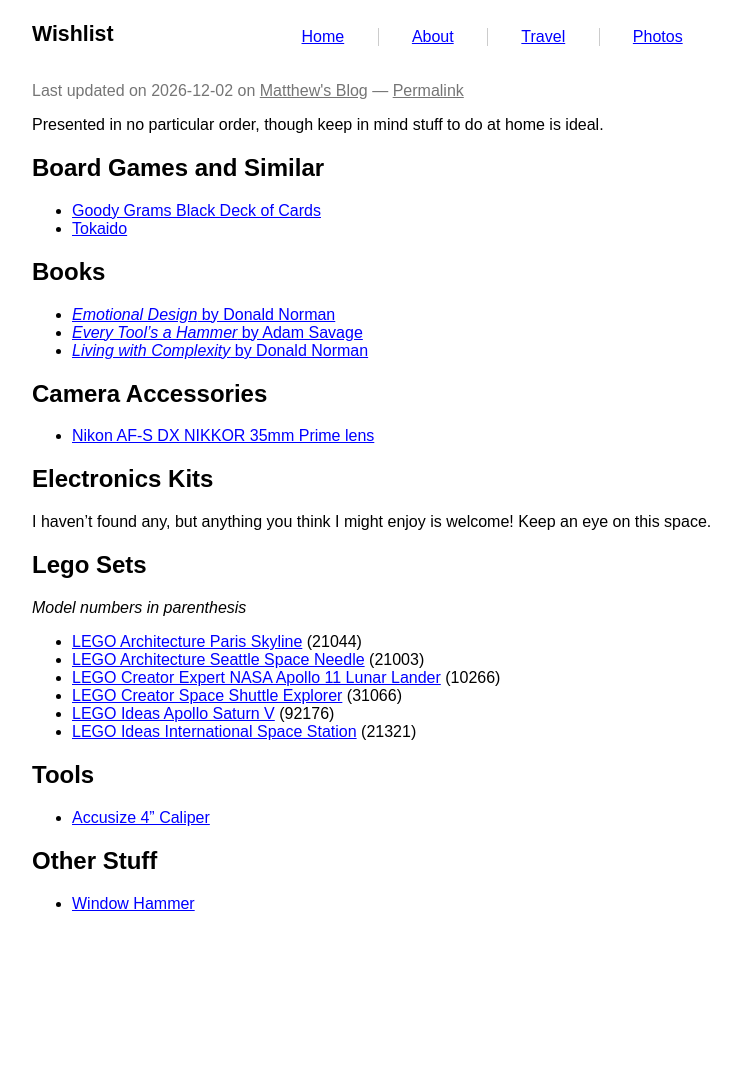
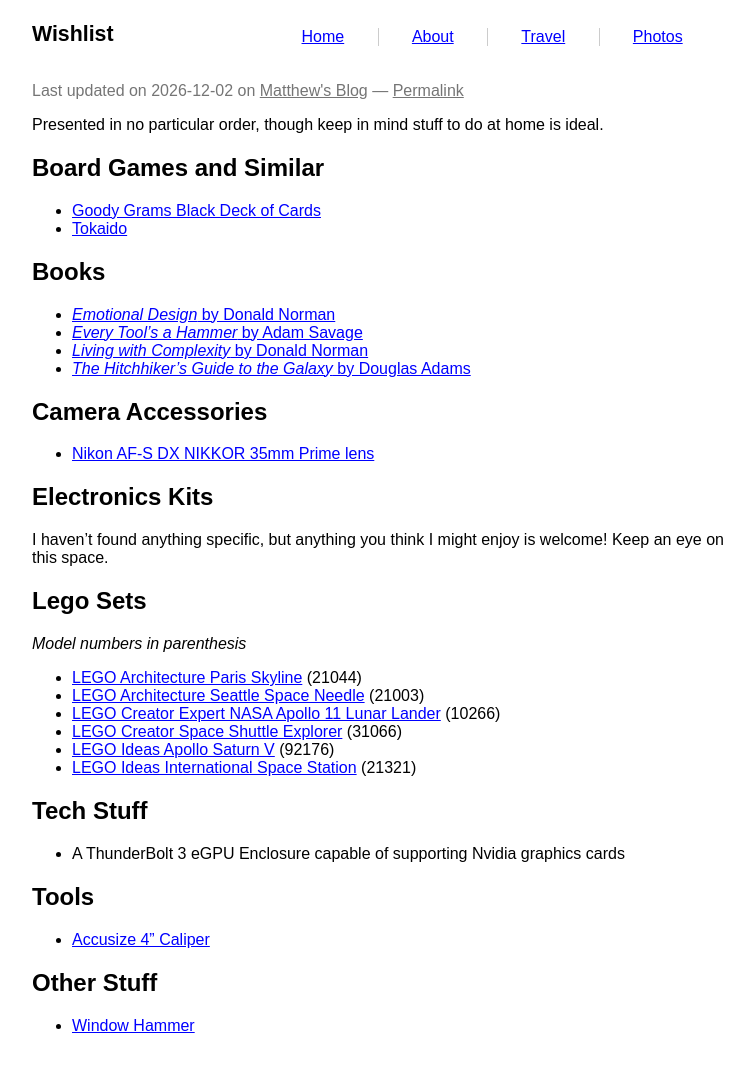
Before and after one commit to prplecake/jrgnsn.net, a Jekyll site: the page built from wishlist.md, in a window 1280 px wide. Shown: the whole page, without its empty margins (258-1012 px from the left). Built offline with Jekyll 4.4.1, drawn with Linux system fonts in a browser that asks for light colours; before the commit the page ends 969 px from its top, so only the background shows below that.

Commit message:
Update wishlist

```diff
--- a/wishlist.md
+++ b/wishlist.md
@@ -16,13 +16,14 @@
 * [*Emotional Design* by Donald Norman](https://www.amazon.com/Emotional-Design-Love-Everyday-Things/dp/0465051367)
 * [*Every Tool's a Hammer* by Adam Savage](https://www.amazon.com/Every-Tools-Hammer-Life-What/dp/1982113472)
 * [*Living with Complexity* by Donald Norman](https://mitpress.mit.edu/books/living-complexity)
+* [*The Hitchhiker's Guide to the Galaxy* by Douglas Adams](https://www.amazon.com/Hitchhikers-Guide-Galaxy-Douglas-Adams/dp/0345418913)
 
 ## Camera Accessories
 * [Nikon AF-S DX NIKKOR 35mm Prime lens](https://www.amazon.com/dp/B001S2PPT0)
 
 ## Electronics Kits
-I haven't found any, but anything you think I might enjoy is welcome!
-Keep an eye on this space.
+I haven't found anything specific, but anything you think I might enjoy
+is welcome! Keep an eye on this space.
 
 ## Lego Sets
 *Model numbers in parenthesis*
@@ -33,6 +34,10 @@
 * [LEGO Ideas Apollo Saturn V](https://www.amazon.com/dp/B071G3QMS2) (92176)
 * [LEGO Ideas International Space Station](https://www.amazon.com/dp/B083JWZNW7) (21321)
 
+## Tech Stuff
+* A ThunderBolt 3 eGPU Enclosure capable of supporting Nvidia graphics
+cards
+
 ## Tools
 * [Accusize 4" Caliper](https://www.amazon.com/gp/product/B017ME2ALS)
 
```
